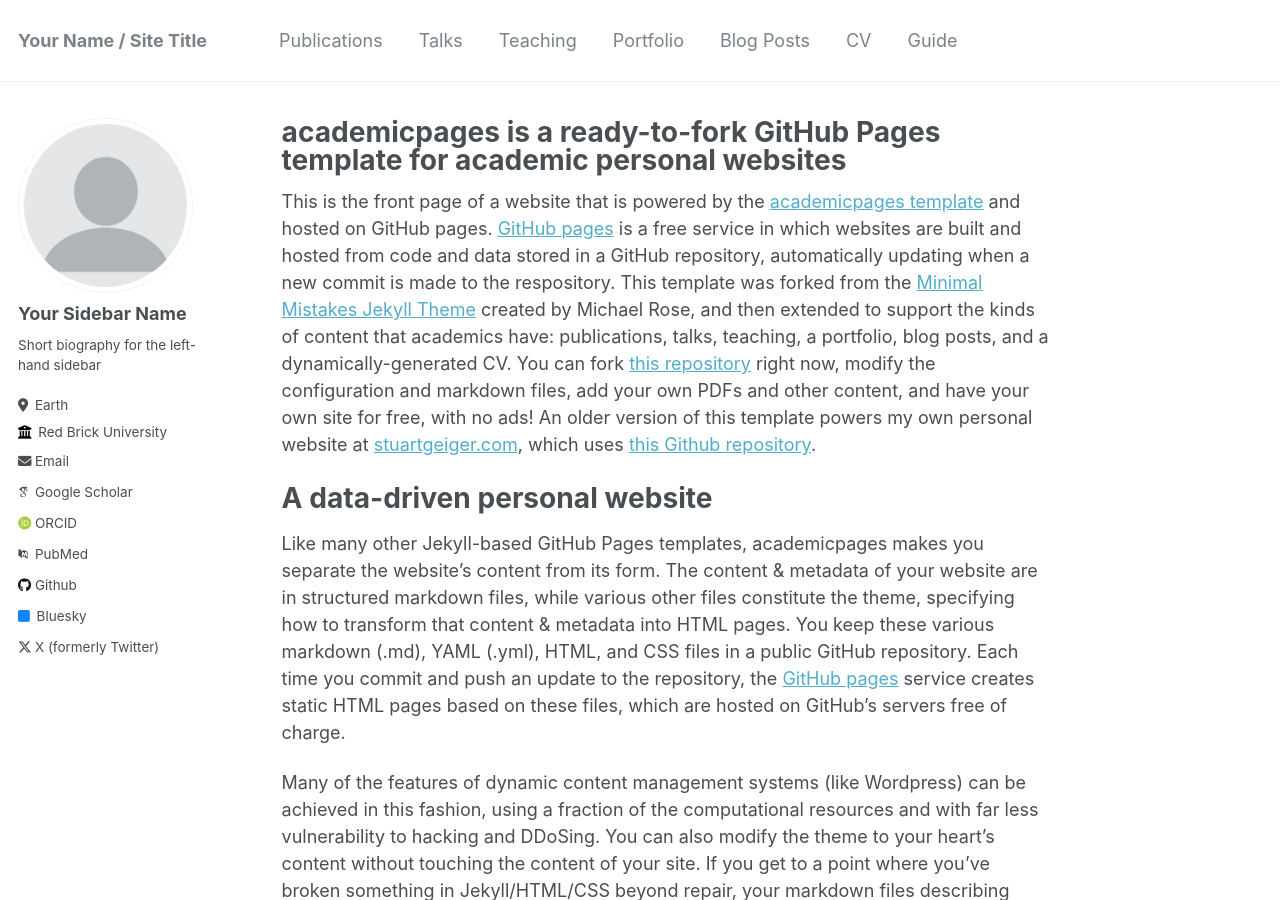
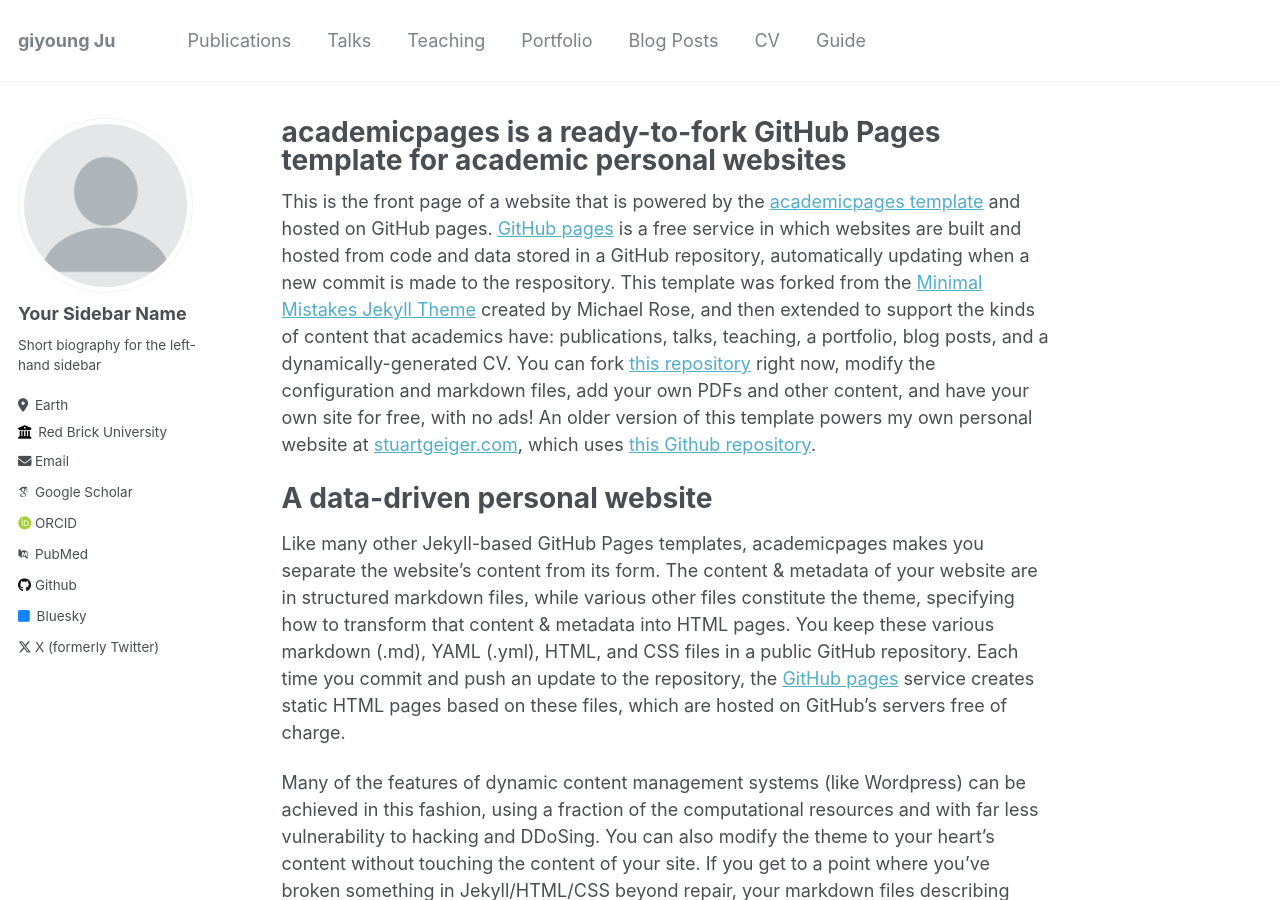
Before and after one commit to freqinfi/freqinfi.github.io, a Jekyll site: the page built from _pages/about.md, in a window 1280 px wide and 900 px high. Built offline with Jekyll 4.4.1, drawn with Linux system fonts in a browser that asks for light colours; some web fonts are replaced.

Commit message:
Update _config.yml

```diff
--- a/_config.yml
+++ b/_config.yml
@@ -8,7 +8,7 @@
 
 # Basic Site Settings
 locale                   : "en-US"
-title                    : "Your Name / Site Title"
+title                    : "giyoung Ju"
 title_separator          : "-"
 name                     : &name "Your Name"
 description              : &description "personal description"
```
